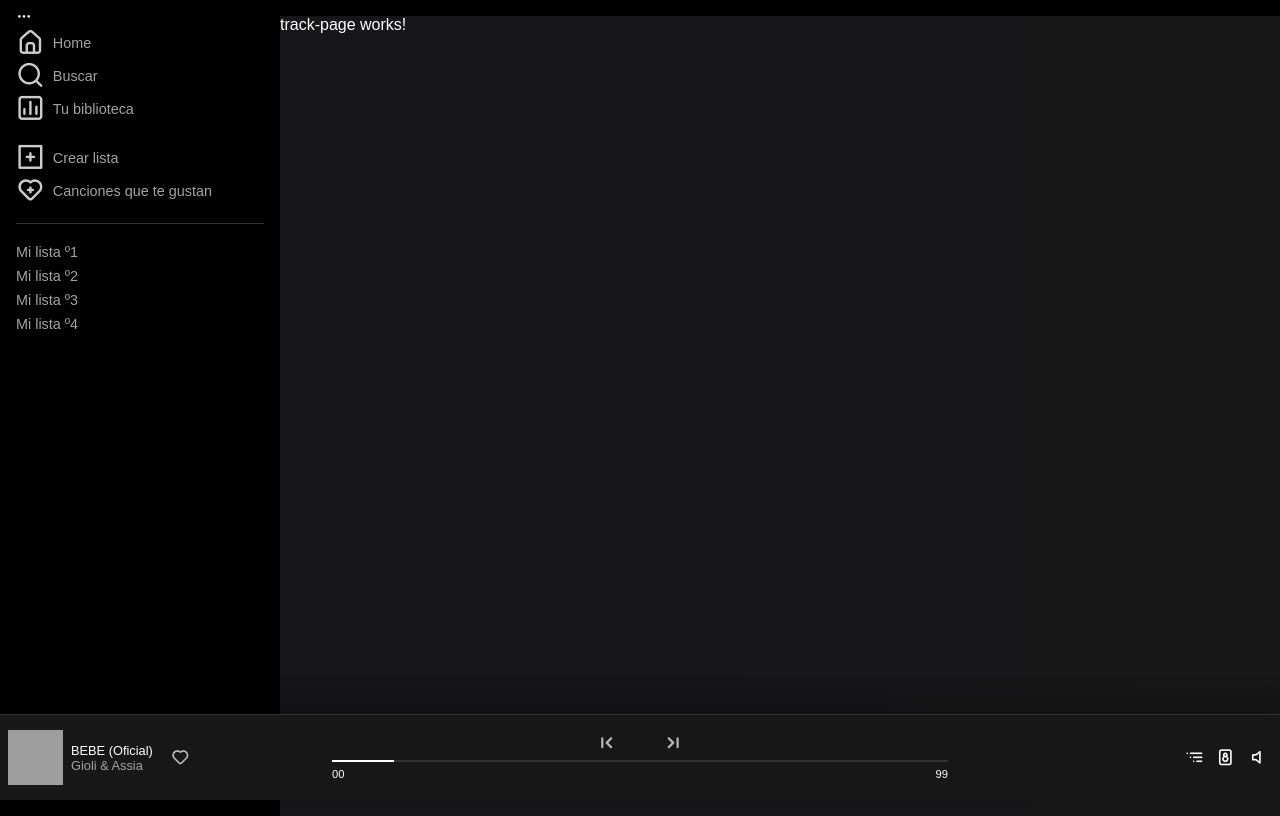
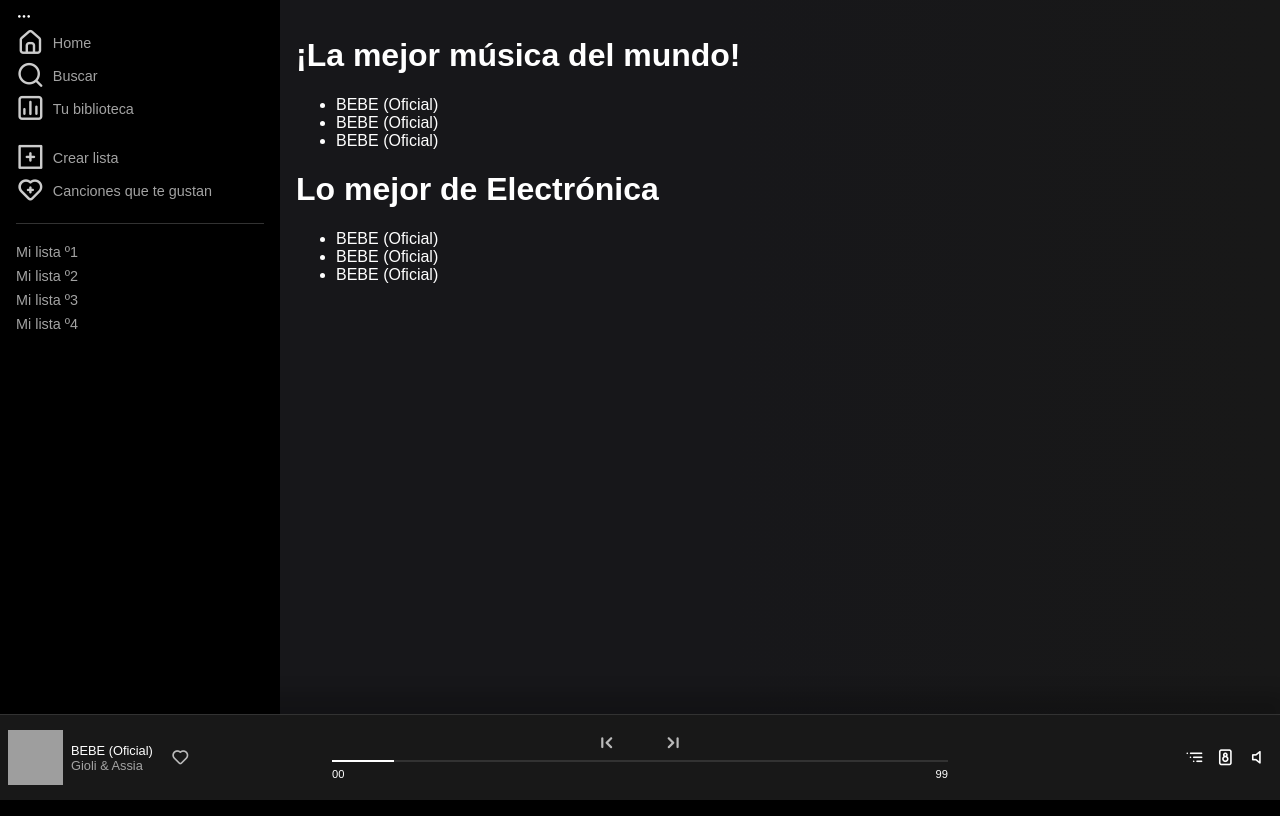
Before and after one commit to gonzalocasquete/spotify, an Angular app: page /tracks in a window 1280 px wide. Built offline with nearby package versions, Linux system fonts and the light colour scheme; grey boxes are pictures that could not be loaded.

Commit message:
Recorrido de tracks

```diff
--- a/src/app/modules/tracks/pages/track-page/track-page.component.css
+++ b/src/app/modules/tracks/pages/track-page/track-page.component.css
@@ -0,0 +1,3 @@
+.tracks-page {
+  padding: 1rem;
+}
--- a/src/app/modules/tracks/pages/track-page/track-page.component.html
+++ b/src/app/modules/tracks/pages/track-page/track-page.component.html
@@ -1 +1,14 @@
-<p>track-page works!</p>
+<div class="tracks-page">
+  <!-- section top (small) -->
+  <app-section-generic
+    [title]="'¡La mejor música del mundo!'"
+    [mode]="'small'"
+    [dataTracks]="mockTracksList"
+  ></app-section-generic>
+  <!-- section top (big) -->
+  <app-section-generic
+    [title]="'Lo mejor de Electrónica'"
+    [mode]="'big'"
+    [dataTracks]="mockTracksList"
+  ></app-section-generic>
+</div>
--- a/src/app/modules/tracks/pages/track-page/track-page.component.ts
+++ b/src/app/modules/tracks/pages/track-page/track-page.component.ts
@@ -1,10 +1,24 @@
-import { Component } from '@angular/core';
+import { Component, OnInit } from '@angular/core';
 
 @Component({
   selector: 'app-track-page',
   templateUrl: './track-page.component.html',
   styleUrl: './track-page.component.css'
 })
-export class TrackPageComponent {
+export class TrackPageComponent implements OnInit{
+  mockTracksList = [
+    {
+      name: 'BEBE (Oficial)'
+    },
+    {
+      name: 'BEBE (Oficial)'
+    },
+    {
+      name: 'BEBE (Oficial)'
+    }
+  ]
+  constructor(){}
+
+  ngOnInit(): void{}
 
 }
--- /dev/null
+++ b/src/app/shared/components/card-player/card-player.component.html
@@ -0,0 +1 @@
+<p>card-player works!</p>
--- /dev/null
+++ b/src/app/shared/components/section-generic/section-generic.component.html
@@ -0,0 +1,14 @@
+<div class="section--generic">
+  <h1 class="section--generic__title">{{ title }}</h1>
+
+  <div class="section--generic__player--zone">
+    <ul
+      class="player--list"
+      [ngClass]="{ 'card-small': mode === 'small', 'card-big': mode === 'big' }"
+    >
+      <li *ngFor="let player of dataTracks">
+        {{ player.name }}
+      </li>
+    </ul>
+  </div>
+</div>
--- /dev/null
+++ b/src/app/shared/components/section-generic/section-generic.component.ts
@@ -0,0 +1,16 @@
+import { Component, Input, OnInit } from '@angular/core';
+
+@Component({
+  selector: 'app-section-generic',
+  templateUrl: './section-generic.component.html',
+  styleUrl: './section-generic.component.css'
+})
+export class SectionGenericComponent implements OnInit {
+  @Input() title:string = '';
+  @Input() mode: 'small' | 'big' = 'big';
+  @Input() dataTracks:Array<any> = [];
+
+  constructor(){}
+
+  ngOnInit() :void{}
+}
```
Also changed, not shown: src/app/modules/tracks/tracks.module.ts (+9 -4 lines), src/app/shared/components/card-player/card-player.component.ts (added, +10 -0 lines), src/app/shared/components/media-player/media-player.component.ts (+5 -5 lines), src/app/shared/shared.module.ts (+8 -2 lines), src/app/shared/components/card-player/card-player.component.css (added), src/app/shared/components/section-generic/section-generic.component.css (added), 2 other files (tests, documents, lock files or other folders).
